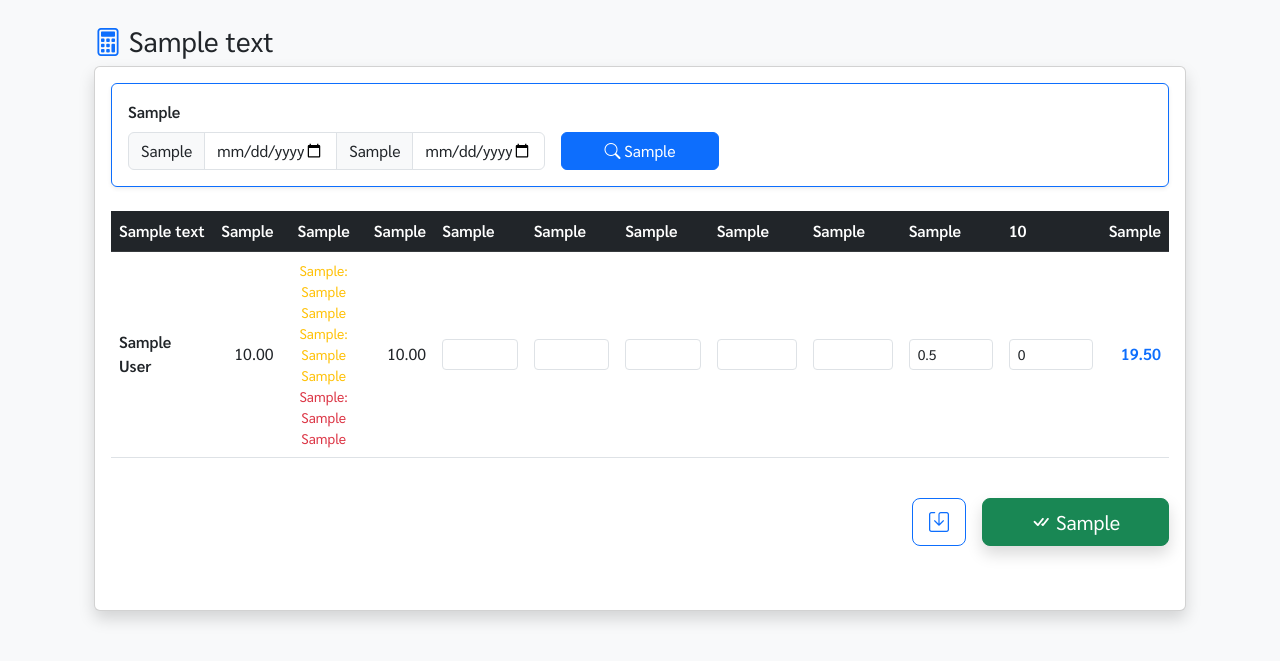
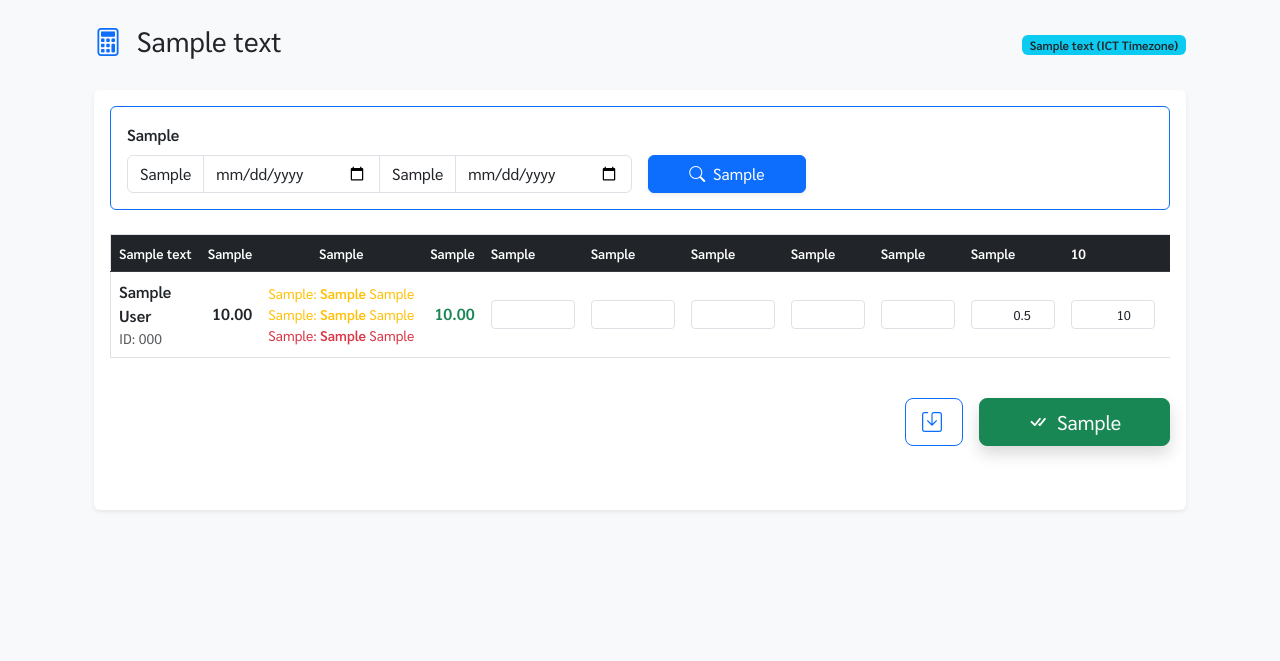
Before and after one commit to googoogelatoth/dental-hrm, a FastAPI app: template app/templates/admin_payroll.html in a window 1280 px wide. Shown: the top 661 px of the page. Run offline with FastAPI, Linux system fonts and the light colour scheme; the template is opened without the code that fills it: most values are stand-ins (such as "Sample title", 1, 10 or a date in 2020).

Commit message:
Fix Payroll Issue5

```diff
--- a/app/main.py
+++ b/app/main.py
@@ -2337,25 +2337,24 @@ async def calculate_payroll_page(
 ):
     # 1. จัดการวันที่ Default
     if not start_date or not end_date:
-        today = datetime.now()
-        start_date = today.replace(day=1).strftime('%Y-%m-%d')
-        last_day = calendar.monthrange(today.year, today.month)[1]
-        end_date = today.replace(day=last_day).strftime('%Y-%m-%d')
+        now_th = get_now_th() # ใช้เวลาไทยที่นายทำไว้
+        start_date = now_th.replace(day=1).strftime('%Y-%m-%d')
+        last_day = calendar.monthrange(now_th.year, now_th.month)[1]
+        end_date = now_th.replace(day=last_day).strftime('%Y-%m-%d')
 
     s_dt = datetime.strptime(start_date, '%Y-%m-%d').date()
     e_dt = datetime.strptime(end_date, '%Y-%m-%d').date()
 
-    # 2. ดึงการตั้งค่า และ พนักงาน
     settings = get_payroll_settings(db)
     default_set = {"days": 30, "hours": 8}
     employees = db.query(models.Employee).all()
 
-    # ดึงรายชื่อวันหยุดนักขัตฤกษ์
+    # ดึงวันหยุด
     holidays = db.query(models.Holiday).filter(
         models.Holiday.holiday_date >= s_dt,
         models.Holiday.holiday_date <= e_dt
     ).all()
-    holiday_dates = {h.holiday_date: h.holiday_name for h in holidays}
+    holiday_dates = {h.holiday_date for h in holidays}
 
     for emp in employees:
         absent_count = 0
@@ -2363,29 +2362,21 @@ async def calculate_payroll_page(
         total_early_mins = 0
         curr = s_dt
 
-        # --- 🚩 3. วนลูปเช็คสถิติการมาทำงาน (ฉบับแก้ไขความแม่นยำสูงสุด) ---
         while curr <= e_dt:
             day_name = curr.strftime('%a')
             is_holiday = curr in holiday_dates
 
+            # ✅ แก้ไข: Query วันที่ตรงๆ ไม่ต้องใช้ func.date() เพื่อความชัวร์ใน PostgreSQL
             att = db.query(models.Attendance).filter(
                 models.Attendance.employee_id == emp.id,
-                func.date(models.Attendance.date) == curr
+                models.Attendance.date == curr
             ).first()
 
             if att:
-                # ✅ ปรับใหม่: ถ้ามีเลขนาทีสาย หรือ ออกก่อน ให้บวกทันทีโดยไม่สน Status
-                # (แต่ต้องไม่ใช่กรณีที่ Admin แก้ไขเป็น 'ปกติ' ไปแล้ว)
-                if att.status != "ปกติ":
-                    # บวกนาทีสายถ้ามี
-                    if (att.late_minutes or 0) > 0:
-                        total_late_mins += att.late_minutes
-
-                    # ✅ บรรทัดนี้สำคัญ: บวกนาทีออกก่อนถ้ามี (เดิมอาจจะเช็ค status ซ้อนกันเกินไป)
-                    if (att.early_minutes or 0) > 0:
-                        total_early_mins += att.early_minutes
+                # ✅ แก้ไข: ดึงนาทีบวกสะสมทันที (ถ้ามีเลขนาที ให้ถือว่าสาย/ออกก่อนทันที)
+                total_late_mins += (att.late_minutes or 0)
+                total_early_mins += (att.early_minutes or 0)
             else:
-                # ✅ กรณีไม่มาทำงาน: เช็ควันหยุด/ลา/หยุดประจำสัปดาห์
                 is_weekly_off = emp.weekly_off and day_name not in emp.weekly_off
                 leave = db.query(models.LeaveRequest).filter(
                     models.LeaveRequest.employee_id == emp.id,
@@ -2399,39 +2390,39 @@ async def calculate_payroll_page(
 
             curr += timedelta(days=1)
 
+        # ✅ บันทึกค่าลง Object พนักงาน
         emp.absent_days = absent_count
         emp.late_minutes = total_late_mins
         emp.early_minutes = total_early_mins
 
-        # --- 🚩 4. คำนวณยอดเงินหัก/เพิ่ม ---
+        # --- คำนวณยอดเงิน ---
         base_salary_val = (emp.base_salary or 0)
         position_allowance_val = (emp.position_allowance or 0)
         base_calc = base_salary_val + position_allowance_val
 
-        # หักสาย/ออกก่อน (ใช้อัตรานาทีเดียวกัน)
         late_conf = settings.get('late')
         l_days = late_conf.divider_days if late_conf else default_set["days"]
         l_hours = late_conf.divider_hours if late_conf else default_set["hours"]
+
+        # คำนวณ Rate ต่อนาที
         rate_min = base_calc / l_days / l_hours / 60 if l_days * l_hours > 0 else 0
 
+        # ✅ คำนวณเงินหัก (Round 2 ตำแหน่ง)
         emp.calculated_late_deduction = round(rate_min * emp.late_minutes, 2)
         emp.calculated_early_deduction = round(rate_min * emp.early_minutes, 2)
 
-        # หักขาดงาน (คิดตามวัน)
+        # หักขาดงาน
         abs_conf = settings.get('absent')
         a_days = abs_conf.divider_days if abs_conf else default_set["days"]
         rate_day = base_calc / a_days if a_days > 0 else 0
         emp.calculated_absent_deduction = round(rate_day * emp.absent_days, 2)
 
-        # (ส่วน OT และ Draft Data คงเดิมตามโค้ดก่อนหน้าของนาย)
-        # ... [โค้ดส่วน OT และ Draft Data] ...
-
     return templates.TemplateResponse("admin_payroll.html", {
         "request": request,
         "employees": employees,
         "start_date": start_date,
-        "texts": texts,
-        "end_date": end_date
+        "end_date": end_date,
+        "texts": texts
     })
 
 def get_payroll_settings(db: Session):
--- a/app/templates/admin_payroll.html
+++ b/app/templates/admin_payroll.html
@@ -1,49 +1,54 @@
 {% extends "base.html" %}
+
 {% block content %}
 <div class="container mt-4">
-    <h3><i class="bi bi-calculator text-primary"></i> {{ texts.pay_title }}</h3>
-    <div class="card shadow">
+    <div class="d-flex justify-content-between align-items-center mb-4">
+        <h3><i class="bi bi-calculator text-primary me-2"></i> {{ texts.pay_title }}</h3>
+        <span class="badge bg-info text-dark">{{ texts.pay_subtitle }} (ICT Timezone)</span>
+    </div>
+
+    <div class="card shadow-sm border-0">
         <div class="card-body">
-            <div class="card mb-4 shadow-sm border-primary">
+            <div class="card mb-4 border-primary bg-light bg-opacity-10">
                 <div class="card-body">
                     <form method="GET" action="/admin/calculate-payroll" class="row g-3 align-items-end">
-                        <div class="col-md-5">
+                        <div class="col-md-6">
                             <label class="form-label fw-bold">{{ texts.pay_select_range }}</label>
                             <div class="input-group">
-                                <span class="input-group-text">{{ texts.pay_start }}</span>
+                                <span class="input-group-text bg-white">{{ texts.pay_start }}</span>
                                 <input type="date" name="start_date" class="form-control" value="{{ start_date }}" required>
-                                <span class="input-group-text">{{ texts.pay_end }}</span>
+                                <span class="input-group-text bg-white">{{ texts.pay_end }}</span>
                                 <input type="date" name="end_date" class="form-control" value="{{ end_date }}" required>
                             </div>
                         </div>
                         <div class="col-md-2">
-                            <button type="submit" class="btn btn-primary w-100">
-                                <i class="bi bi-search"></i> {{ texts.pay_btn_fetch }}
+                            <button type="submit" class="btn btn-primary w-100 shadow-sm">
+                                <i class="bi bi-search me-1"></i> {{ texts.pay_btn_fetch }}
                             </button>
                         </div>
                     </form>
                 </div>
             </div>
 
-            <form action="/admin/process-payroll" method="POST">
+            <form action="/admin/process-payroll" method="POST" id="payrollForm">
                 <input type="hidden" name="start_date" value="{{ start_date }}">
                 <input type="hidden" name="end_date" value="{{ end_date }}">
 
                 <div class="table-responsive">
-                    <table class="table table-hover align-middle">
+                    <table class="table table-hover align-middle border">
                         <thead class="table-dark text-nowrap">
                             <tr>
                                 <th>{{ texts.pay_col_name }}</th>
                                 <th class="text-end">{{ texts.pay_col_base }}</th>
                                 <th class="text-center">{{ texts.pay_col_stats }}</th>
                                 <th class="text-end">{{ texts.pay_col_ot }}</th>
-                                <th>{{ texts.pay_col_late }}</th>
-                                <th>{{ texts.pay_col_early }}</th>
-                                <th>{{ texts.pay_col_absent }}</th>
-                                <th>{{ texts.pay_col_extra_inc }}</th>
-                                <th>{{ texts.pay_col_extra_ded }}</th>
-                                <th style="width: 100px;">{{ texts.pay_col_sso }}</th>
-                                <th style="width: 100px;">{{ texts.pay_col_tax }}</th>
+                                <th style="min-width: 100px;">{{ texts.pay_col_late }}</th>
+                                <th style="min-width: 100px;">{{ texts.pay_col_early }}</th>
+                                <th style="min-width: 100px;">{{ texts.pay_col_absent }}</th>
+                                <th style="min-width: 90px;">{{ texts.pay_col_extra_inc }}</th>
+                                <th style="min-width: 90px;">{{ texts.pay_col_extra_ded }}</th>
+                                <th style="min-width: 100px;">{{ texts.pay_col_sso }}</th>
+                                <th style="min-width: 100px;">{{ texts.pay_col_tax }}</th>
                                 <th class="text-end">{{ texts.pay_col_net }}</th>
                             </tr>
                         </thead>
@@ -51,30 +56,32 @@
                             {% for emp in employees %}
                             <tr>
                                 <td>
-                                    <strong>{{ emp.first_name }} {{ emp.last_name }}</strong>
+                                    <div class="fw-bold">{{ emp.first_name }} {{ emp.last_name }}</div>
+                                    <div class="text-muted small">ID: {{ emp.employee_code or emp.id }}</div>
                                     <input type="hidden" name="emp_ids" value="{{ emp.id }}">
                                 </td>
-                                <td class="text-end salary-cell" data-val="{{ (emp.base_salary or 0) + (emp.position_allowance or 0) }}">
+                                <td class="text-end salary-cell fw-semibold" data-val="{{ (emp.base_salary or 0) + (emp.position_allowance or 0) }}">
                                     {{ "{:,.2f}".format((emp.base_salary or 0) + (emp.position_allowance or 0)) }}
                                 </td>
-                                <td class="text-center small">
-                                    <span class="text-warning">{{ texts.pay_stat_late }}: {{ emp.late_minutes }} {{ texts.pay_unit_min }}</span><br>
-                                    <span class="text-warning">{{ texts.pay_stat_early }}: {{ emp.early_minutes }} {{ texts.pay_unit_min }}</span><br>
-                                    <span class="text-danger">{{ texts.pay_stat_absent }}: {{ emp.absent_days }} {{ texts.pay_unit_day }}</span>
+                                <td class="text-center small text-nowrap">
+                                    <div class="text-warning">{{ texts.pay_stat_late }}: <strong>{{ emp.late_minutes }}</strong> {{ texts.pay_unit_min }}</div>
+                                    <div class="text-warning">{{ texts.pay_stat_early }}: <strong>{{ emp.early_minutes }}</strong> {{ texts.pay_unit_min }}</div>
+                                    <div class="text-danger">{{ texts.pay_stat_absent }}: <strong>{{ emp.absent_days }}</strong> {{ texts.pay_unit_day }}</div>
                                 </td>
-                                <td class="text-end ot-cell" data-val="{{ emp.approved_ot_pay or 0 }}">
+                                <td class="text-end ot-cell text-success fw-semibold" data-val="{{ emp.approved_ot_pay or 0 }}">
                                     {{ "{:,.2f}".format(emp.approved_ot_pay or 0) }}
                                     <input type="hidden" name="ot_{{ emp.id }}" value="{{ emp.approved_ot_pay or 0 }}">
                                 </td>
                                 <td><input type="number" name="late_deduct_{{ emp.id }}" class="form-control form-control-sm late-deduct" value="{{ emp.calculated_late_deduction }}" oninput="calculateRow(this)" step="0.01"></td>
                                 <td><input type="number" name="early_deduct_{{ emp.id }}" class="form-control form-control-sm early-deduct" value="{{ emp.calculated_early_deduction }}" oninput="calculateRow(this)" step="0.01"></td>
                                 <td><input type="number" name="absent_deduct_{{ emp.id }}" class="form-control form-control-sm absent-deduct" value="{{ emp.calculated_absent_deduction }}" oninput="calculateRow(this)" step="0.01"></td>
-                                <td><input type="number" name="extra_income_{{ emp.id }}" value="{{ emp.draft_extra_income|default(0) }}" class="form-control form-control-sm extra-income-input" oninput="calculateRow(this)" style="width: 80px;"></td>
-                                <td><input type="number" name="extra_deduction_{{ emp.id }}" value="{{ emp.draft_extra_deduction|default(0) }}" class="form-control form-control-sm extra-deduction-input" oninput="calculateRow(this)" style="width: 80px;"></td>
+                                <td><input type="number" name="extra_income_{{ emp.id }}" value="{{ emp.draft_extra_income|default(0) }}" class="form-control form-control-sm extra-income-input" oninput="calculateRow(this)"></td>
+                                <td><input type="number" name="extra_deduction_{{ emp.id }}" value="{{ emp.draft_extra_deduction|default(0) }}" class="form-control form-control-sm extra-deduction-input" oninput="calculateRow(this)"></td>
                                 <td><input type="number" name="sso_{{ emp.id }}" class="form-control form-control-sm sso-input" value="{{ [((emp.base_salary or 0) * 0.05), 750]|min if emp.base_salary else 0 }}" oninput="calculateRow(this)" step="0.01"></td>
-                                <td><input type="number" name="tax_{{ emp.id }}" class="form-control form-control-sm tax-input" value="0" oninput="calculateRow(this)" step="0.01"></td>
+                                <td><input type="number" name="tax_{{ emp.id }}" class="form-control form-control-sm tax-input" value="{{ emp.draft_tax|default(0) }}" oninput="calculateRow(this)" step="0.01"></td>
+
                                 <td class="text-end fw-bold text-primary">
-                                    <span class="net-salary-cell">0.00</span>
+                                    <span class="net-salary-cell fs-6">0.00</span>
                                     <input type="hidden" name="net_{{ emp.id }}" class="net-hidden-input">
                                 </td>
                             </tr>
@@ -85,10 +92,10 @@
 
                 <div class="d-flex justify-content-end gap-3 mt-4 mb-5">
                     <button type="submit" name="action" value="save_draft" class="btn btn-outline-primary btn-lg">
-                        <i class="bi bi-save"></i> {{ texts.pay_btn_save_draft }}
+                        <i class="bi bi-save me-1"></i> {{ texts.pay_btn_save_draft }}
                     </button>
                     <button type="submit" name="action" value="finalize" class="btn btn-success btn-lg px-5 shadow" onclick="return confirm('{{ texts.pay_confirm_finalize }}')">
-                        <i class="bi bi-check-all"></i> {{ texts.pay_btn_finalize }}
+                        <i class="bi bi-check-all me-1"></i> {{ texts.pay_btn_finalize }}
                     </button>
                 </div>
             </form>
@@ -96,43 +103,60 @@
     </div>
 </div>
 
+
+
 <script>
-// (ส่วน JavaScript คงเดิม แต่ระวังเรื่อง Locale การแสดงผล)
+/**
+ * ฟังก์ชันคำนวณเงินเดือนสุทธิในแต่ละแถว
+ */
 function calculateRow(element) {
     const row = element.closest('tr');
     if (!row) return;
 
-    const salary = parseFloat(row.cells[1].innerText.replace(/,/g, '')) || 0;
-    const ot = parseFloat(row.cells[3].innerText.replace(/,/g, '')) || 0;
+    // ดึงค่าพื้นฐานจาก Attribute data-val
+    const salary = parseFloat(row.querySelector('.salary-cell').getAttribute('data-val')) || 0;
+    const ot = parseFloat(row.querySelector('.ot-cell').getAttribute('data-val')) || 0;
+
+    // ดึงค่าจาก Input ต่างๆ
     const extraIncome = parseFloat(row.querySelector('.extra-income-input')?.value) || 0;
     const lateDeduction = parseFloat(row.querySelector('.late-deduct')?.value) || 0;
     const earlyDeduction = parseFloat(row.querySelector('.early-deduct')?.value) || 0;
     const absentDeduction = parseFloat(row.querySelector('.absent-deduct')?.value) || 0;
+    const extraDeduction = parseFloat(row.querySelector('.extra-deduction-input')?.value) || 0;
     const sso = parseFloat(row.querySelector('.sso-input')?.value) || 0;
     const tax = parseFloat(row.querySelector('.tax-input')?.value) || 0;
-    const extraDeduction = parseFloat(row.querySelector('.extra-deduction-input')?.value) || 0;
 
+    // สูตร: รายรับ - รายจ่าย
     const totalIncome = salary + ot + extraIncome;
-    const totalDeductions = lateDeduction + earlyDeduction + absentDeduction + sso + tax + extraDeduction;
+    const totalDeductions = lateDeduction + earlyDeduction + absentDeduction + extraDeduction + sso + tax;
     const netSalary = totalIncome - totalDeductions;
 
+    // แสดงผลในหน้าเว็บ
     const netSalaryCell = row.querySelector('.net-salary-cell');
     if (netSalaryCell) {
-        // ใช้ 'en-US' เพื่อให้ Format ตัวเลขเป็น 1,000.00 เสมอในระบบบัญชี
         netSalaryCell.innerText = netSalary.toLocaleString('en-US', {
             minimumFractionDigits: 2,
             maximumFractionDigits: 2
         });
     }
 
+    // ใส่ค่าลง Hidden Input เพื่อส่งกลับไปยัง Server
     const hiddenInput = row.querySelector('.net-hidden-input');
     if (hiddenInput) {
         hiddenInput.value = netSalary.toFixed(2);
     }
 }
 
+// สั่งคำนวณทุกแถวทันทีเมื่อโหลดหน้าเว็บเสร็จ
 document.addEventListener('DOMContentLoaded', function() {
     document.querySelectorAll('.late-deduct').forEach(input => calculateRow(input));
 });
 </script>
+
+<style>
+    .salary-cell, .ot-cell { background-color: #f8f9fa; }
+    .net-salary-cell { color: #0d6efd; }
+    .table th { font-size: 0.85rem; font-weight: 600; }
+    .form-control-sm { font-size: 0.8rem; text-align: right; }
+</style>
 {% endblock %}
```
